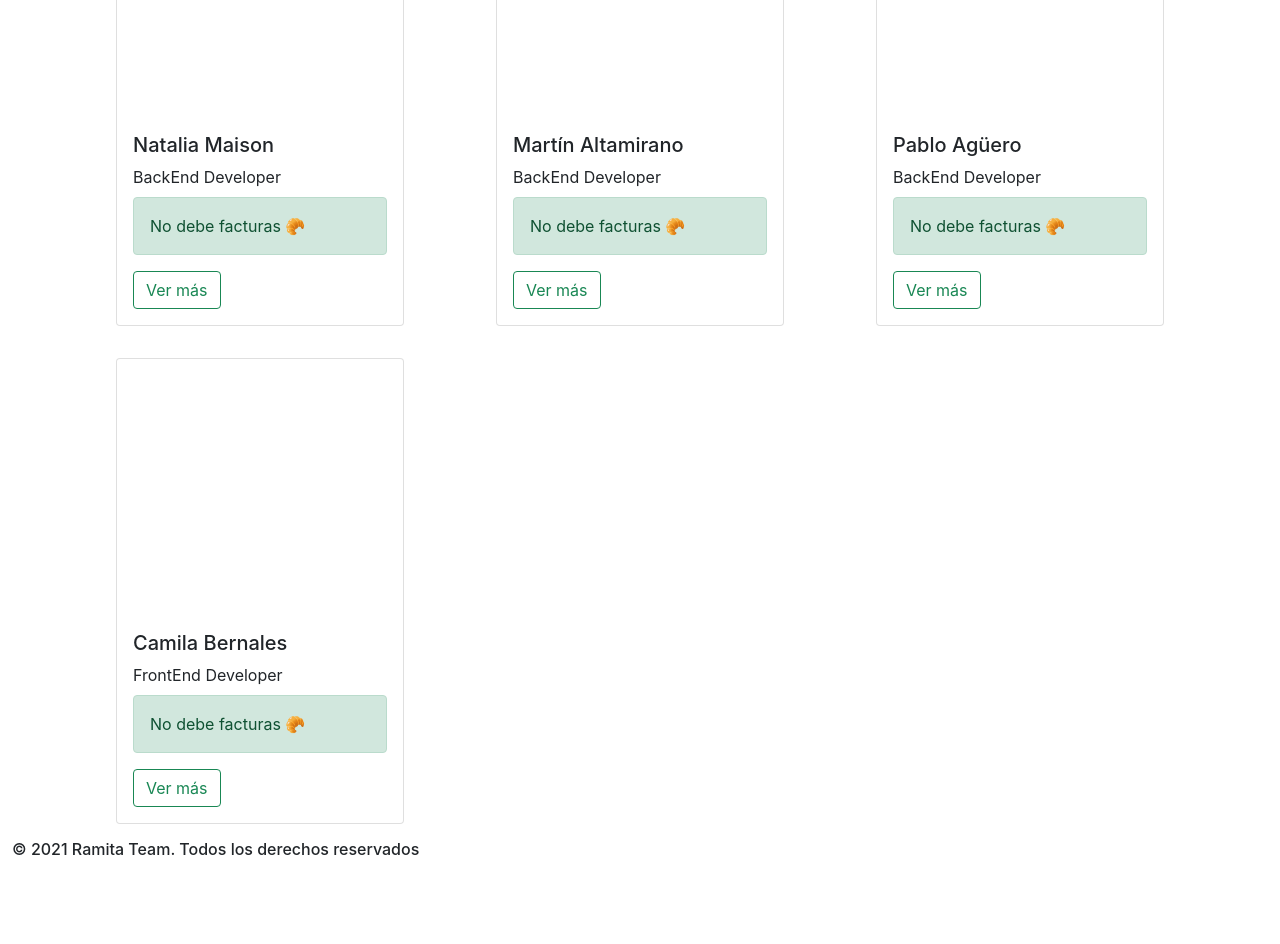
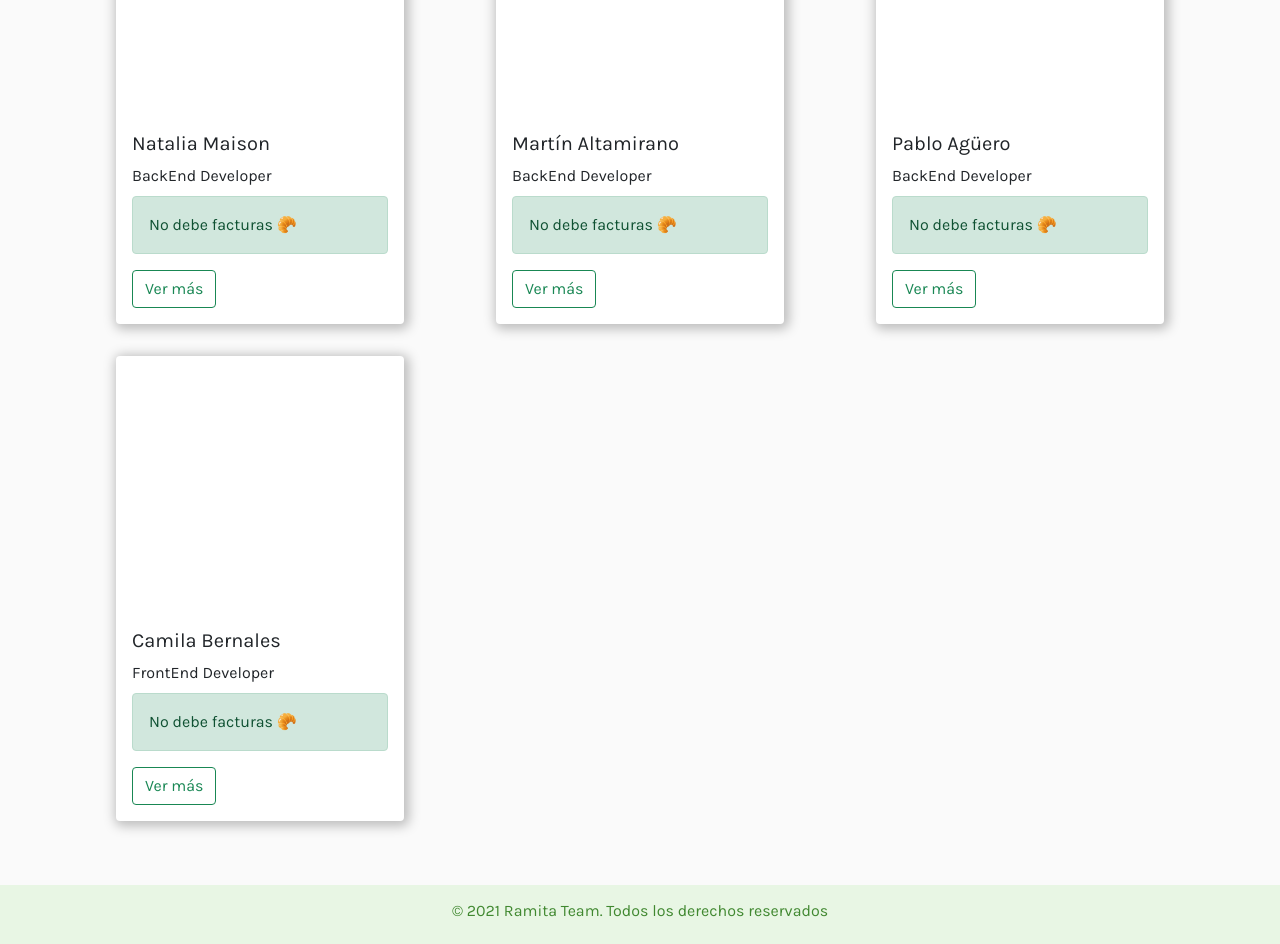
Before and after one commit to kondor84/GestionTeam, a React (Create React App) app: page / in a window 1280 px wide. Shown: the part 720-1664 px from the top of the page. Before the commit the page ends 1587 px from the top, so only its background shows below. Built offline with nearby package versions, Linux system fonts and the light colour scheme.

Commit message:
feature - add styles on component Header, Footer, and Member

```diff
--- /dev/null
+++ b/src/components/Team/teamStyle.css
@@ -0,0 +1,4 @@
+.cards-team {
+  box-shadow: 2px 2px 12px 3px rgba(0, 0, 0, 0.25);
+  border: black !important;
+}
--- a/src/components/Team/teamsCards/Member.js
+++ b/src/components/Team/teamsCards/Member.js
@@ -2,6 +2,7 @@ import React, { Component } from "react";
 import { Col, Card, Button, Alert } from "react-bootstrap";
 import ModalMember from "./ModalMember";
 import Canva from "./Canva";
+import "../teamStyle.css";
 export default class Member extends Component {
   constructor(props) {
     super(props);
@@ -31,12 +32,8 @@ export default class Member extends Component {
         lg={4}
         className="d-flex justify-content-center align-items-center p-3"
       >
-        <Card style={{ width: 18 + "em" }}>
-          {/*
-          <Card.Img variant="top" src="holder.js/100px180">
-          </Card.Img>
-          */}
-          <Canva colour={member.colour}/>
+        <Card style={{ width: 18 + "em" }} className="cards-team">
+          <Canva colour={member.colour} />
           <Card.Body>
             <Card.Title>{member.name}</Card.Title>
             <Card.Text>
--- a/src/components/layout/footer/Footer.js
+++ b/src/components/layout/footer/Footer.js
@@ -1,5 +1,5 @@
 import React, { Component } from "react";
-
+import "../footer/footer.css"
 export class Footer extends Component {
   render() {
     return (
--- a/src/components/layout/footer/footer.css
+++ b/src/components/layout/footer/footer.css
@@ -0,0 +1,12 @@
+.footer {
+    background: hsl(108, 50%, 93%);
+    width: 100%;
+    margin-bottom: 0;
+    padding-bottom: 0;
+    margin-top: 3rem;
+    position: relative;
+    color: hsl(109, 48%, 36%);
+    border-radius: 0;
+    padding: 1rem;
+    text-align: center;
+}
--- a/src/components/layout/header/Header.js
+++ b/src/components/layout/header/Header.js
@@ -1,5 +1,5 @@
 import React, { Component } from "react";
-
+import "../header/header.css"
 export default class Header extends Component {
   render() {
     return (
--- a/src/components/layout/header/header.css
+++ b/src/components/layout/header/header.css
@@ -0,0 +1,3 @@
+.navbar{
+    background: hsl(109, 48%, 85%);
+}
--- a/src/index.css
+++ b/src/index.css
@@ -1,13 +1,13 @@
-body {
-  margin: 0;
-  font-family: -apple-system, BlinkMacSystemFont, 'Segoe UI', 'Roboto', 'Oxygen',
-    'Ubuntu', 'Cantarell', 'Fira Sans', 'Droid Sans', 'Helvetica Neue',
-    sans-serif;
-  -webkit-font-smoothing: antialiased;
-  -moz-osx-font-smoothing: grayscale;
+@import url("https://fonts.googleapis.com/css2?family=Karla&display=swap");
+
+* {
+  font-family: "Karla", sans-serif;
 }
 
-code {
-  font-family: source-code-pro, Menlo, Monaco, Consolas, 'Courier New',
-    monospace;
+body {
+  background-color: rgb(250, 250, 250);
+  min-height: 100vh;
+  display: flex;
+  flex-direction: column;
+  justify-content: space-between;
 }
```
Also changed, not shown: 1 other file (tests, documents, lock files or other folders).
